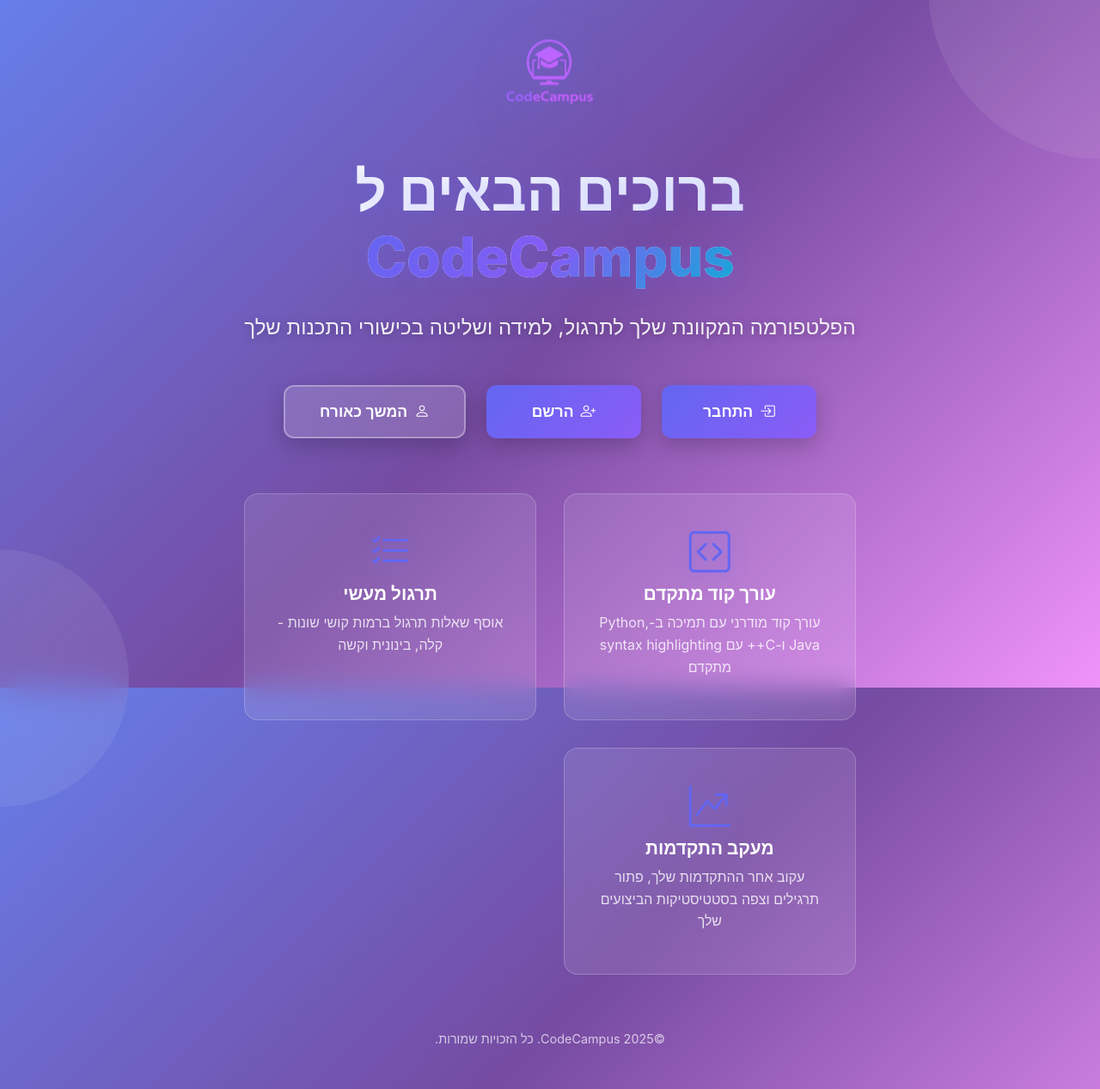
After one commit to AmiramAMS/CodeCampus, a Flask app: template templates/landing.html in a window 1280 px wide. The commit adds this page. Shown: the whole page at 86% size. Run offline with Flask 3, Linux system fonts and the light colour scheme; the template is opened without the code that fills it, so the values that code supplies are empty.

Commit message:
Update CodeCampus: Modern design, landing page, multi-language support, and code execution improvements

```diff
--- a/app.py
+++ b/app.py
@@ -79,6 +79,10 @@ def register():
         session['is_admin'] = u.is_admin
         flash('נרשמת בהצלחה!', 'success')
         return redirect(url_for('home'))
+    # אם המשתמש כבר מחובר, העבר אותו לדף הבית
+    if session.get('user_id') or session.get('guest'):
+        return redirect(url_for('home'))
+    # אחרת, הצג את דף ההרשמה
     return render_template('register.html')
 
 @app.route('/login', methods=['GET','POST'])
@@ -94,6 +98,10 @@ def login():
             return redirect(url_for('home'))
         flash('שם משתמש או סיסמה שגויים', 'danger')
         return redirect(url_for('login'))
+    # אם המשתמש כבר מחובר, העבר אותו לדף הבית
+    if session.get('user_id') or session.get('guest'):
+        return redirect(url_for('home'))
+    # אחרת, הצג את דף ההתחברות
     return render_template('login.html')
 
 @app.route('/guest_login')
@@ -101,6 +109,7 @@ def guest_login():
     session.clear()
     session['guest']    = True
     session['is_admin'] = False
+    session['lang']     = session.get('lang', 'he')
     flash('!התחברת כאורח', 'info')
     return redirect(url_for('home'))
 
@@ -108,20 +117,33 @@ def guest_login():
 def logout():
     session.clear()
     flash('התנתקת מהמערכת.', 'info')
-    return redirect(url_for('login'))
+    return redirect(url_for('landing'))
 
 # ------ Language Toggle ------
 @app.route('/set_language/<lang>', methods=['POST'])
 def set_language(lang):
     if lang in ('he','en'):
         session['lang'] = lang
-    return redirect(request.referrer or url_for('home'))
+    # אם אין referrer או שהמשתמש לא מחובר, חזור לדף הנחיתה
+    if not request.referrer:
+        if 'user_id' in session or 'guest' in session:
+            return redirect(url_for('home'))
+        else:
+            return redirect(url_for('landing'))
+    return redirect(request.referrer)
 
 # ------ Main Routes ------
 @app.route('/')
+def landing():
+    # אם המשתמש כבר מחובר, העבר אותו לדף הבית
+    if 'user_id' in session or 'guest' in session:
+        return redirect(url_for('home'))
+    return render_template('landing.html')
+
+@app.route('/home')
 def home():
     if 'user_id' not in session and 'guest' not in session:
-        return redirect(url_for('login'))
+        return redirect(url_for('landing'))
     return render_template('index.html')
 
 @app.route('/questions')
--- a/templates/base.html
+++ b/templates/base.html
@@ -3,6 +3,9 @@
 <head>
   <meta charset="UTF-8">
   <title>CodeCampus</title>
+  <link rel="icon" type="image/png" href="{{ url_for('static', filename='images/logo.png') }}">
+  <link rel="shortcut icon" type="image/png" href="{{ url_for('static', filename='images/logo.png') }}">
+  <link rel="apple-touch-icon" href="{{ url_for('static', filename='images/logo.png') }}">
 
   <!-- Bootstrap CSS (עם RTL לפי שפה) -->
   <link
--- /dev/null
+++ b/templates/landing.html
@@ -0,0 +1,296 @@
+<!DOCTYPE html>
+<html lang="{{ session.get('lang', 'he') }}" dir="{{ 'rtl' if session.get('lang', 'he')=='he' else 'ltr' }}">
+<head>
+  <meta charset="UTF-8">
+  <meta name="viewport" content="width=device-width, initial-scale=1.0">
+  <title>CodeCampus - Learn, Practice, Master</title>
+  <link rel="icon" type="image/png" href="{{ url_for('static', filename='images/logo.png') }}">
+  <link rel="shortcut icon" type="image/png" href="{{ url_for('static', filename='images/logo.png') }}">
+
+  <!-- Bootstrap CSS -->
+  <link
+    href="https://cdn.jsdelivr.net/npm/bootstrap@5.3.0/dist/css/bootstrap{{ '.rtl' if session.get('lang', 'he')=='he' else '' }}.min.css"
+    rel="stylesheet"
+  />
+  <!-- Bootstrap Icons -->
+  <link
+    rel="stylesheet"
+    href="https://cdn.jsdelivr.net/npm/bootstrap-icons@1.10.5/font/bootstrap-icons.css"
+  />
+  <!-- Custom CSS -->
+  <link
+    rel="stylesheet"
+    href="{{ url_for('static', filename='css/c_style.css') }}"
+  />
+  <style>
+    .landing-page {
+      min-height: 100vh;
+      display: flex;
+      align-items: center;
+      justify-content: center;
+      position: relative;
+      padding: 2rem;
+      overflow: hidden;
+    }
+
+    .landing-content {
+      position: relative;
+      z-index: 10;
+      text-align: center;
+      max-width: 900px;
+      animation: fadeInUp 1s ease;
+    }
+
+    @keyframes fadeInUp {
+      from {
+        opacity: 0;
+        transform: translateY(30px);
+      }
+      to {
+        opacity: 1;
+        transform: translateY(0);
+      }
+    }
+
+    .landing-logo {
+      height: 120px;
+      width: auto;
+      margin-bottom: 2rem;
+      filter: drop-shadow(0 10px 30px rgba(99, 102, 241, 0.3));
+      animation: float 3s ease-in-out infinite;
+    }
+
+    @keyframes float {
+      0%, 100% {
+        transform: translateY(0);
+      }
+      50% {
+        transform: translateY(-20px);
+      }
+    }
+
+    .landing-title {
+      font-size: 4rem;
+      font-weight: 800;
+      margin-bottom: 1.5rem;
+      background: linear-gradient(135deg, #ffffff 0%, #e0e7ff 100%);
+      -webkit-background-clip: text;
+      -webkit-text-fill-color: transparent;
+      background-clip: text;
+      text-shadow: 0 4px 20px rgba(99, 102, 241, 0.3);
+      line-height: 1.2;
+    }
+
+    .landing-subtitle {
+      font-size: 1.5rem;
+      color: rgba(255, 255, 255, 0.9);
+      margin-bottom: 3rem;
+      line-height: 1.6;
+      text-shadow: 0 2px 10px rgba(0, 0, 0, 0.3);
+    }
+
+    .landing-buttons {
+      display: flex;
+      gap: 1.5rem;
+      justify-content: center;
+      flex-wrap: wrap;
+      margin-bottom: 4rem;
+    }
+
+    .landing-btn {
+      padding: 1rem 2.5rem;
+      font-size: 1.1rem;
+      font-weight: 600;
+      border-radius: 12px;
+      border: none;
+      cursor: pointer;
+      transition: all 0.3s ease;
+      text-decoration: none;
+      display: inline-flex;
+      align-items: center;
+      gap: 0.5rem;
+      min-width: 180px;
+      justify-content: center;
+      box-shadow: 0 8px 25px rgba(0, 0, 0, 0.2);
+    }
+
+    .landing-btn-primary {
+      background: linear-gradient(135deg, #6366f1 0%, #8b5cf6 100%);
+      color: white;
+    }
+
+    .landing-btn-primary:hover {
+      transform: translateY(-3px);
+      box-shadow: 0 12px 35px rgba(99, 102, 241, 0.4);
+      background: linear-gradient(135deg, #4f46e5 0%, #7c3aed 100%);
+      color: white;
+    }
+
+    .landing-btn-secondary {
+      background: rgba(255, 255, 255, 0.15);
+      backdrop-filter: blur(10px);
+      color: white;
+      border: 2px solid rgba(255, 255, 255, 0.3);
+    }
+
+    .landing-btn-secondary:hover {
+      transform: translateY(-3px);
+      background: rgba(255, 255, 255, 0.25);
+      border-color: rgba(255, 255, 255, 0.5);
+      color: white;
+      box-shadow: 0 12px 35px rgba(255, 255, 255, 0.2);
+    }
+
+    .landing-features {
+      display: grid;
+      grid-template-columns: repeat(auto-fit, minmax(250px, 1fr));
+      gap: 2rem;
+      margin-top: 4rem;
+    }
+
+    .feature-card {
+      background: rgba(255, 255, 255, 0.1);
+      backdrop-filter: blur(15px);
+      border: 1px solid rgba(255, 255, 255, 0.2);
+      border-radius: 16px;
+      padding: 2rem;
+      text-align: center;
+      transition: all 0.3s ease;
+    }
+
+    .feature-card:hover {
+      transform: translateY(-10px);
+      background: rgba(255, 255, 255, 0.15);
+      box-shadow: 0 15px 40px rgba(99, 102, 241, 0.3);
+    }
+
+    .feature-icon {
+      font-size: 3rem;
+      color: #6366f1;
+      margin-bottom: 1rem;
+      filter: drop-shadow(0 4px 10px rgba(99, 102, 241, 0.4));
+    }
+
+    .feature-title {
+      font-size: 1.3rem;
+      font-weight: 700;
+      color: white;
+      margin-bottom: 0.5rem;
+    }
+
+    .feature-description {
+      color: rgba(255, 255, 255, 0.8);
+      font-size: 1rem;
+      line-height: 1.6;
+    }
+
+    .landing-footer {
+      margin-top: 4rem;
+      color: rgba(255, 255, 255, 0.7);
+      font-size: 0.9rem;
+    }
+
+    @media (max-width: 768px) {
+      .landing-title {
+        font-size: 2.5rem;
+      }
+
+      .landing-subtitle {
+        font-size: 1.2rem;
+      }
+
+      .landing-buttons {
+        flex-direction: column;
+        align-items: stretch;
+      }
+
+      .landing-btn {
+        width: 100%;
+      }
+    }
+  </style>
+</head>
+<body>
+  <div class="landing-page">
+    <div class="landing-content">
+      <!-- Logo -->
+      <img src="{{ url_for('static', filename='images/logo.png') }}"
+           alt="CodeCampus Logo"
+           class="landing-logo"
+           onerror="this.style.display='none';">
+
+      <!-- Main Title -->
+      <h1 class="landing-title">
+        {{ 'ברוכים הבאים ל' if session.get('lang', 'he')=='he' else 'Welcome to' }}<br>
+        <span style="background: linear-gradient(135deg, #6366f1 0%, #8b5cf6 50%, #06b6d4 100%); -webkit-background-clip: text; -webkit-text-fill-color: transparent; background-clip: text;">
+          CodeCampus
+        </span>
+      </h1>
+
+      <!-- Subtitle -->
+      <p class="landing-subtitle">
+        {{ 'הפלטפורמה המקוונת שלך לתרגול, למידה ושליטה בכישורי התכנות שלך' if session.get('lang', 'he')=='he' else 'Your online platform to practice, learn, and master your coding skills' }}
+      </p>
+
+      <!-- Action Buttons -->
+      <div class="landing-buttons">
+        <a href="{{ url_for('login') }}" class="landing-btn landing-btn-primary">
+          <i class="bi bi-box-arrow-in-right"></i>
+          {{ 'התחבר' if session.get('lang', 'he')=='he' else 'Sign In' }}
+        </a>
+        <a href="{{ url_for('register') }}" class="landing-btn landing-btn-primary">
+          <i class="bi bi-person-plus"></i>
+          {{ 'הרשם' if session.get('lang', 'he')=='he' else 'Sign Up' }}
+        </a>
+        <a href="{{ url_for('guest_login') }}" class="landing-btn landing-btn-secondary">
+          <i class="bi bi-person"></i>
+          {{ 'המשך כאורח' if session.get('lang', 'he')=='he' else 'Continue as Guest' }}
+        </a>
+      </div>
+
+      <!-- Features -->
+      <div class="landing-features">
+        <div class="feature-card">
+          <i class="bi bi-code-square feature-icon"></i>
+          <h3 class="feature-title">
+            {{ 'עורך קוד מתקדם' if session.get('lang', 'he')=='he' else 'Advanced Code Editor' }}
+          </h3>
+          <p class="feature-description">
+            {{ 'עורך קוד מודרני עם תמיכה ב-Python, Java ו-C++ עם syntax highlighting מתקדם' if session.get('lang', 'he')=='he' else 'Modern code editor with support for Python, Java, and C++ with advanced syntax highlighting' }}
+          </p>
+        </div>
+
+        <div class="feature-card">
+          <i class="bi bi-list-check feature-icon"></i>
+          <h3 class="feature-title">
+            {{ 'תרגול מעשי' if session.get('lang', 'he')=='he' else 'Hands-on Practice' }}
+          </h3>
+          <p class="feature-description">
+            {{ 'אוסף שאלות תרגול ברמות קושי שונות - קלה, בינונית וקשה' if session.get('lang', 'he')=='he' else 'Collection of practice questions at different difficulty levels - easy, medium, and hard' }}
+          </p>
+        </div>
+
+        <div class="feature-card">
+          <i class="bi bi-graph-up-arrow feature-icon"></i>
+          <h3 class="feature-title">
+            {{ 'מעקב התקדמות' if session.get('lang', 'he')=='he' else 'Progress Tracking' }}
+          </h3>
+          <p class="feature-description">
+            {{ 'עקוב אחר ההתקדמות שלך, פתור תרגילים וצפה בסטטיסטיקות הביצועים שלך' if session.get('lang', 'he')=='he' else 'Track your progress, solve exercises and view your performance statistics' }}
+          </p>
+        </div>
+      </div>
+
+      <!-- Footer -->
+      <div class="landing-footer">
+        <p>©2025 CodeCampus. {{ 'כל הזכויות שמורות' if session.get('lang', 'he')=='he' else 'All rights reserved' }}.</p>
+      </div>
+    </div>
+  </div>
+
+  <!-- Bootstrap JS -->
+  <script
+    src="https://cdn.jsdelivr.net/npm/bootstrap@5.3.0/dist/js/bootstrap.bundle.min.js"
+  ></script>
+</body>
+</html>
```
Also changed, not shown: gitignore..txt (added, +21 -0 lines), static/css/c_style.css (+147 -14 lines), README.md, 3 other files.
